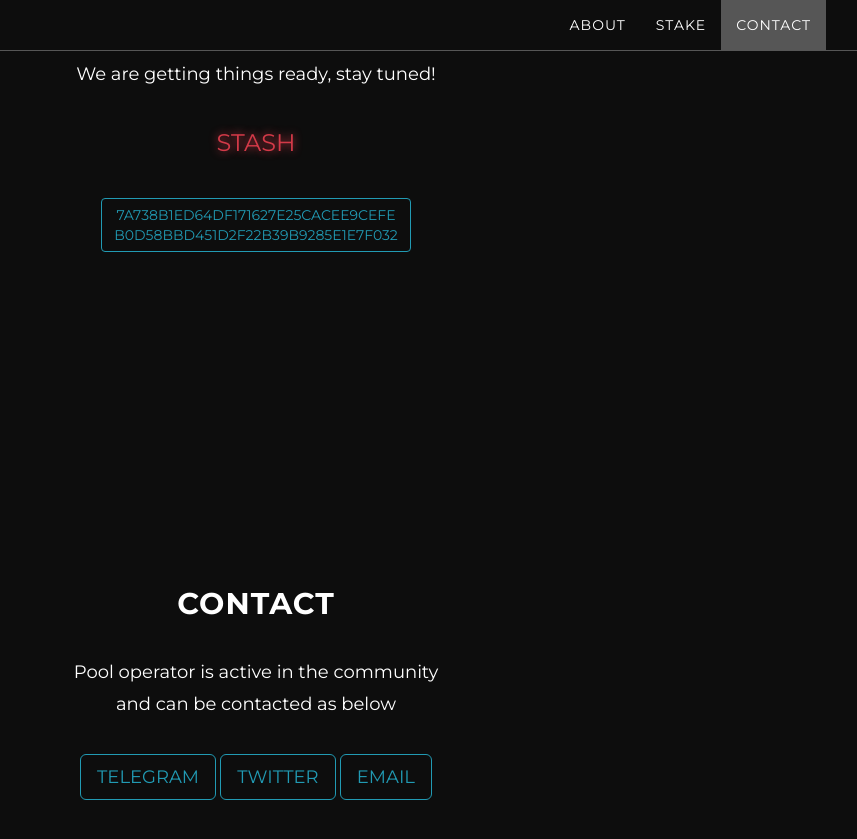
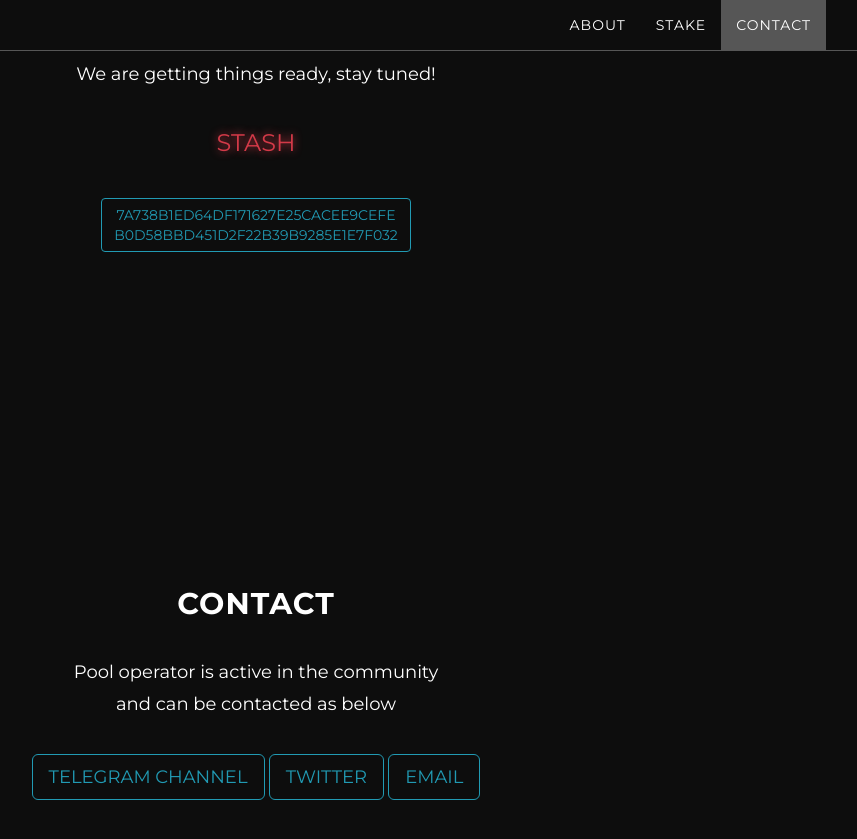
Before and after one commit to adastash/adastash.github.io, a Jekyll site: the page built from index.html, in a window 1280 px wide and 900 px high, scrolled down 1550 px. Shown: the top 839 px of the window, without its empty margins (384-1241 px from the left). Built offline with Jekyll 4.4.1, drawn with Linux system fonts in a browser that asks for light colours.

Commit message:
Update contact.html

```diff
--- a/_includes/contact.html
+++ b/_includes/contact.html
@@ -9,7 +9,7 @@
 
 
                 <font size="3">
-                <a href="https://t.me/KnoZiggeh" class="btn btn-default btn-lg">Telegram</a>
+                <a href="https://t.me/joinchat/AAAAAFiwk1VoYhlDdwabGQ" class="btn btn-default btn-lg">Telegram Channel</a>
                 <a href="https://twitter.com/KnoZiggeh" class="btn btn-default btn-lg">Twitter</a>
                 <a href="mailto:{{ site.email }}" class="btn btn-default btn-lg">Email</a>
                 </font>
```
